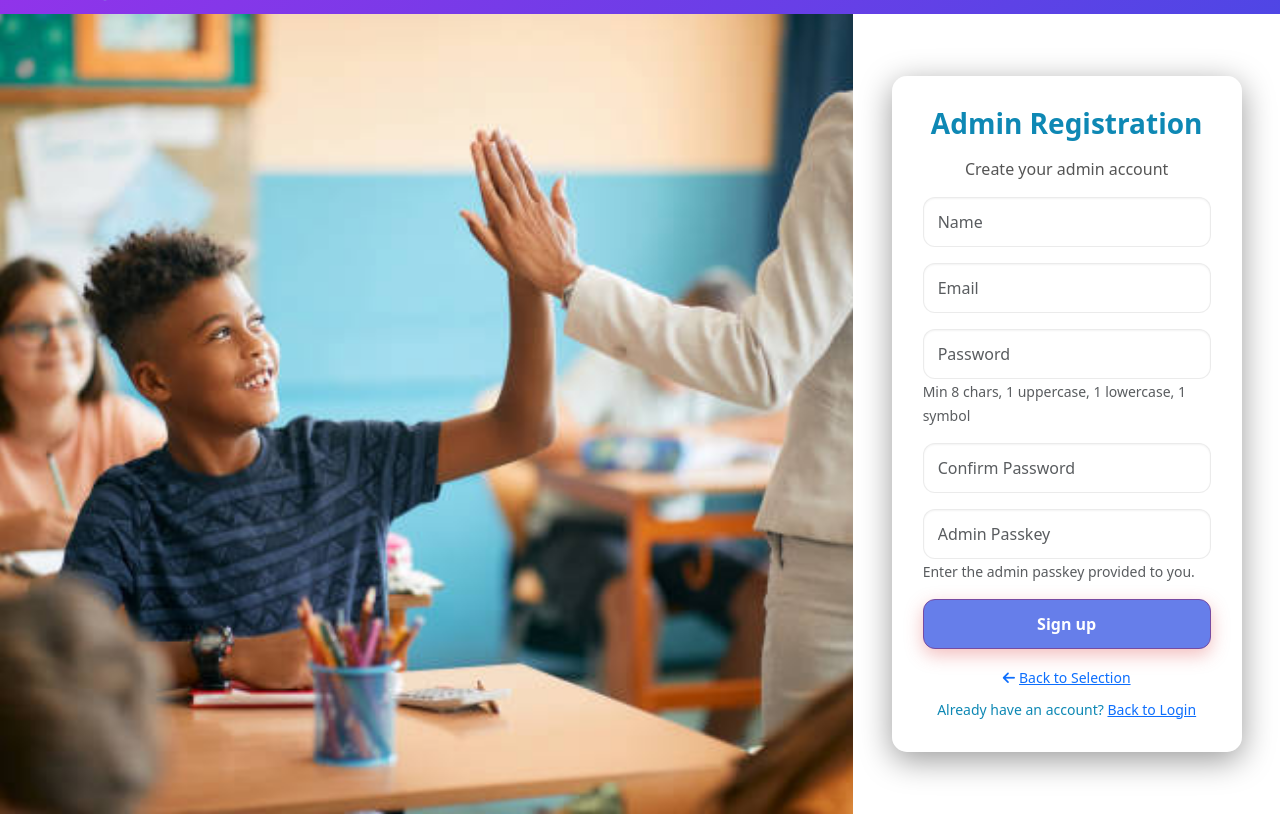
After one commit to TongYwen/childfyp3, a Flask app: page /register/admin in a window 1280 px wide. The commit adds this page. Shown: the part 52-866 px from the top of the page. Run offline with Flask 3, Linux system fonts and the light colour scheme; some libraries are stand-ins or nearby versions.

Commit message:
Add register select page with separate Parent and Admin registration
- Create register select page for users to choose account type
- Add separate Parent registration page with Name, Email, Password, Confirm Password fields
- Add separate Admin registration page with additional Admin Passkey field
- Update /register route to redirect to register select page
- Add CSS styling for registration selection cards

```diff
--- a/app.py
+++ b/app.py
@@ -100,53 +100,99 @@ def roles_required(*roles):
         return wrapped
     return wrapper
 
-@app.route('/register', methods=['GET','POST'])
+@app.route('/register')
 def register():
+    # Redirect to register select page
+    return redirect(url_for('register_select'))
+
+@app.route('/register/select')
+def register_select():
+    return render_template('register_select.html')
+
+@app.route('/register/parent', methods=['GET','POST'])
+def register_parent():
     if request.method == 'POST':
         name = request.form['name'].strip()
         email = request.form['email'].strip().lower()
         password = request.form['password']
-        role = request.form['role']
-        admin_passkey = request.form.get('admin_passkey', '').strip()
-
-        if not all([name,email,password,role]):
+        confirm_password = request.form['confirm_password']
+
+        if not all([name, email, password, confirm_password]):
             flash("Please fill all fields", "warning")
-            return redirect(url_for('register'))
-        if role not in {"parent", "admin"}:
-            flash("Invalid role selected.", "warning")
-            return redirect(url_for('register'))
+            return redirect(url_for('register_parent'))
 
         if not EMAIL_REGEX.match(email):
             flash("Please enter a valid email address.", "warning")
-            return redirect(url_for('register'))
+            return redirect(url_for('register_parent'))
 
         if not is_strong_password(password):
             flash("Password must be at least 8 characters long and include one uppercase letter, one lowercase letter, and one symbol.", "warning")
-            return redirect(url_for('register'))
-
-        if role == "admin":
-            if not admin_passkey:
-                flash("Admin passkey is required for admin registrations.", "warning")
-                return redirect(url_for('register'))
-            if admin_passkey != ADMIN_PASSKEY:
-                flash("Invalid admin passkey.", "danger")
-                return redirect(url_for('register'))
+            return redirect(url_for('register_parent'))
+
+        if password != confirm_password:
+            flash("Passwords do not match.", "warning")
+            return redirect(url_for('register_parent'))
 
         hashed = bcrypt.generate_password_hash(password).decode('utf-8')
         conn = get_db_conn()
         cursor = conn.cursor()
         try:
             cursor.execute("INSERT INTO users (name, email, password, role) VALUES (%s,%s,%s,%s)",
-                           (name, email, hashed, role))
+                           (name, email, hashed, 'parent'))
             conn.commit()
             flash("Registration successful. Please log in.", "success")
             return redirect(url_for('login'))
         except mysql.connector.errors.IntegrityError:
             flash("Email already registered.", "danger")
-            return redirect(url_for('register'))
+            return redirect(url_for('register_parent'))
         finally:
             cursor.close(); conn.close()
-    return render_template('register.html')
+    return render_template('register_parent.html')
+
+@app.route('/register/admin', methods=['GET','POST'])
+def register_admin():
+    if request.method == 'POST':
+        name = request.form['name'].strip()
+        email = request.form['email'].strip().lower()
+        password = request.form['password']
+        confirm_password = request.form['confirm_password']
+        admin_passkey = request.form.get('admin_passkey', '').strip()
+
+        if not all([name, email, password, confirm_password, admin_passkey]):
+            flash("Please fill all fields", "warning")
+            return redirect(url_for('register_admin'))
+
+        if not EMAIL_REGEX.match(email):
+            flash("Please enter a valid email address.", "warning")
+            return redirect(url_for('register_admin'))
+
+        if not is_strong_password(password):
+            flash("Password must be at least 8 characters long and include one uppercase letter, one lowercase letter, and one symbol.", "warning")
+            return redirect(url_for('register_admin'))
+
+        if password != confirm_password:
+            flash("Passwords do not match.", "warning")
+            return redirect(url_for('register_admin'))
+
+        if admin_passkey != ADMIN_PASSKEY:
+            flash("Invalid admin passkey.", "danger")
+            return redirect(url_for('register_admin'))
+
+        hashed = bcrypt.generate_password_hash(password).decode('utf-8')
+        conn = get_db_conn()
+        cursor = conn.cursor()
+        try:
+            cursor.execute("INSERT INTO users (name, email, password, role) VALUES (%s,%s,%s,%s)",
+                           (name, email, hashed, 'admin'))
+            conn.commit()
+            flash("Registration successful. Please log in.", "success")
+            return redirect(url_for('login'))
+        except mysql.connector.errors.IntegrityError:
+            flash("Email already registered.", "danger")
+            return redirect(url_for('register_admin'))
+        finally:
+            cursor.close(); conn.close()
+    return render_template('register_admin.html')
 
 @app.route('/login', methods=['GET','POST'])
 def login():
--- /dev/null
+++ b/templates/register_admin.html
@@ -0,0 +1,64 @@
+{% extends "base.html" %}
+{% block content %}
+<div class="container-fluid vh-100">
+  <div class="row h-100">
+
+    <!-- Left: image (only shown on md+) -->
+    <div class="col-md-8 d-none d-md-block p-0">
+      <div class="h-100 w-100 register-bg">
+      </div>
+    </div>
+
+    <!-- Right: form -->
+    <div class="col-12 col-md-4 d-flex align-items-center justify-content-center">
+      <div class="auth-box w-90 w-md-75">
+        <h3 class="text-center mb-3" style="color: #0e88b4;">Admin Registration</h3>
+        <p class="text-center mb-3" style="color: #555;">Create your admin account</p>
+
+        {% with messages = get_flashed_messages(with_categories=true) %}
+          {% if messages %}
+            {% for category, msg in messages %}
+              <div class="alert alert-{{ category }} alert-dismissible fade show" role="alert">
+                {{ msg }}
+                <button type="button" class="btn-close" data-bs-dismiss="alert" aria-label="Close"></button>
+              </div>
+            {% endfor %}
+          {% endif %}
+        {% endwith %}
+
+        <form method="POST" novalidate>
+          <div class="mb-3">
+            <input type="text" class="form-control" name="name" placeholder="Name" required>
+          </div>
+          <div class="mb-3">
+            <input type="email" class="form-control" name="email" placeholder="Email" required>
+          </div>
+          <div class="mb-3">
+            <input type="password" class="form-control" name="password" placeholder="Password" required>
+            <small class="text-muted">Min 8 chars, 1 uppercase, 1 lowercase, 1 symbol</small>
+          </div>
+          <div class="mb-3">
+            <input type="password" class="form-control" name="confirm_password" placeholder="Confirm Password" required>
+          </div>
+          <div class="mb-3">
+            <input type="password" class="form-control" name="admin_passkey" placeholder="Admin Passkey" required>
+            <small class="text-muted">Enter the admin passkey provided to you.</small>
+          </div>
+
+          <button type="submit" class="btn btn-primary w-100">Sign up</button>
+        </form>
+
+        <div class="text-center mt-3">
+          <small style="color: #0e88b4;">
+            <a href="{{ url_for('register_select') }}" class="auth-link"><i class="fas fa-arrow-left me-1"></i>Back to Selection</a>
+          </small>
+        </div>
+        <div class="text-center mt-2">
+          <small style="color: #0e88b4;">Already have an account? <a href="{{ url_for('login') }}" class="auth-link">Back to Login</a></small>
+        </div>
+      </div>
+    </div>
+
+  </div>
+</div>
+{% endblock %}
```
Also changed, not shown: static/style.css (+38 -0 lines), templates/register_parent.html (added, +60 -0 lines), templates/register_select.html (added, +60 -0 lines).
